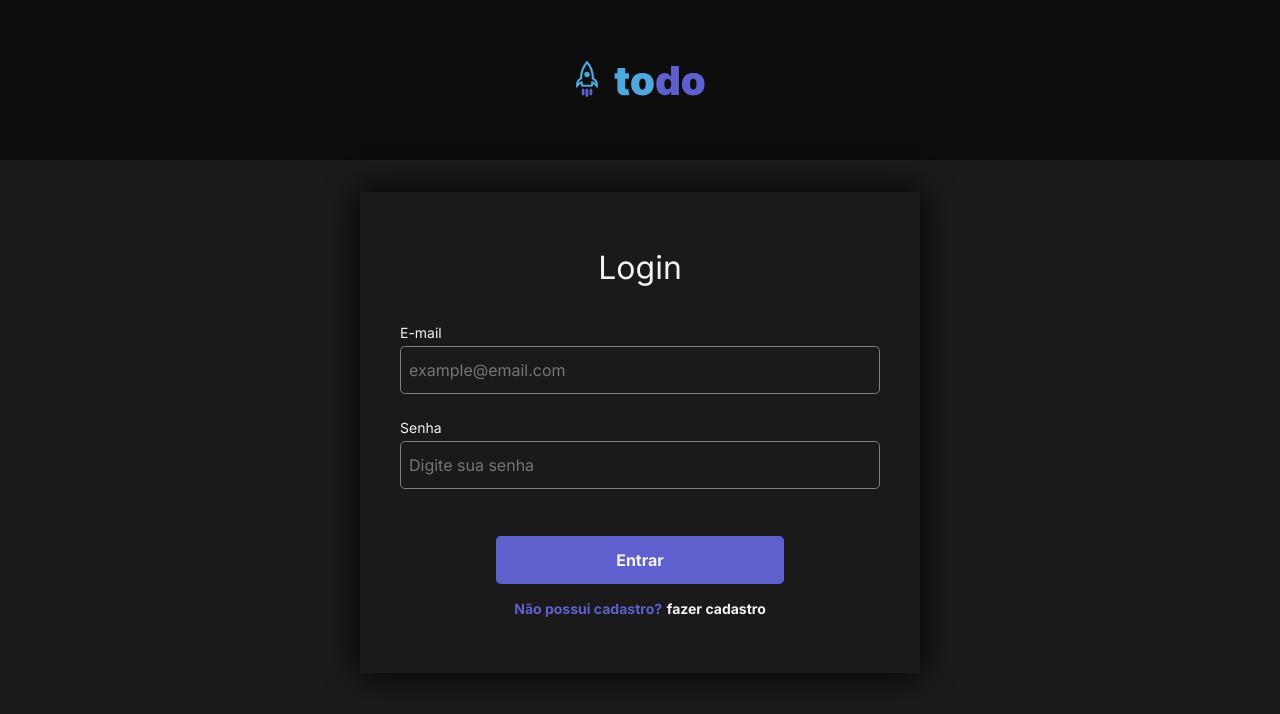
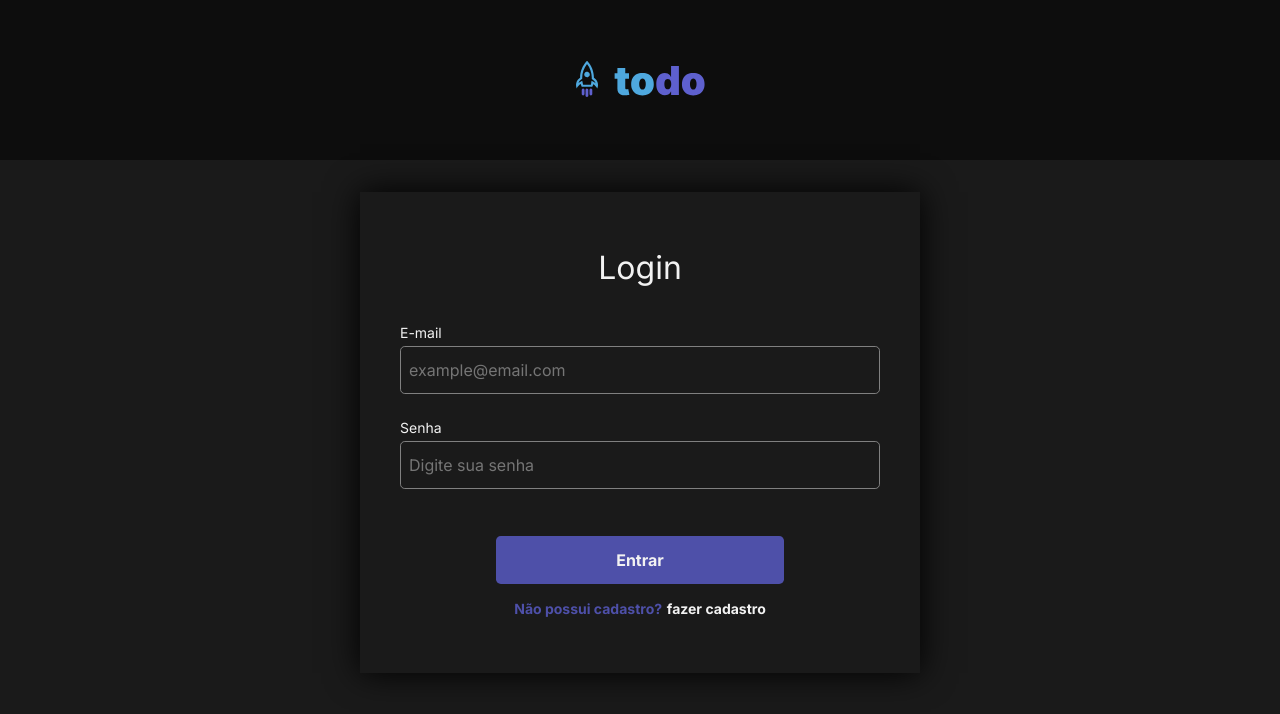
Before and after one commit to kaiomoreira-dev/app-todo, a React (Vite) app: page / in a window 1280 px wide. Shown: the top 714 px of the page. Built offline with nearby package versions, Linux system fonts and the light colour scheme; no server answers; the HTML template or start-up script is replaced by a standard one.

Commit message:
fix: color butns add: puple-dark more strong

```diff
--- a/src/global.css
+++ b/src/global.css
@@ -2,7 +2,7 @@
     /* PRODUTO */
     --blue-dark: #1E6F9F;
     --blue:  #4EA8DE;
-    --purple-dark: #5E60CE;
+    --purple-dark: #4e50a9;
     --purple-light: #6668d8;
     --purple: #8284FA;
 
```
